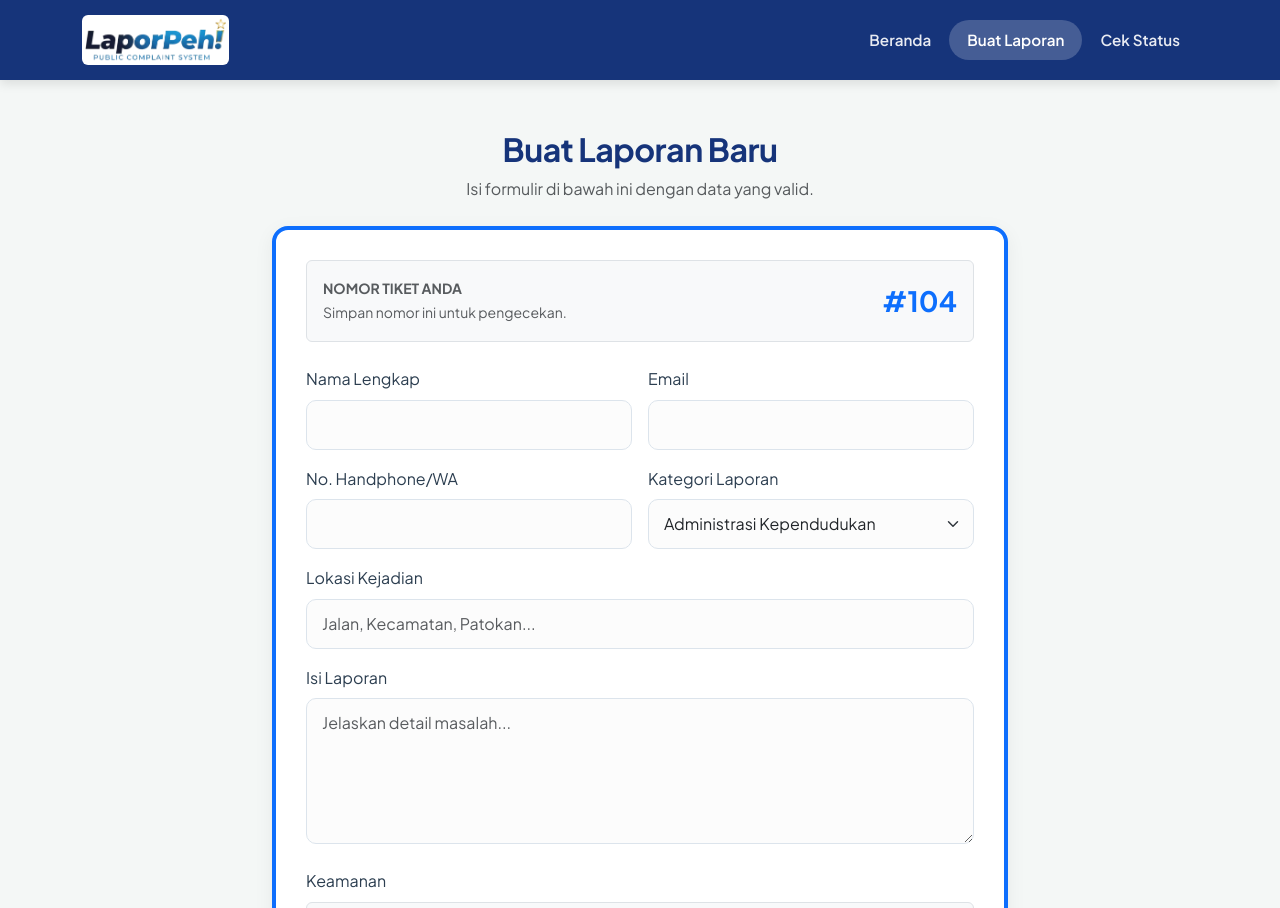
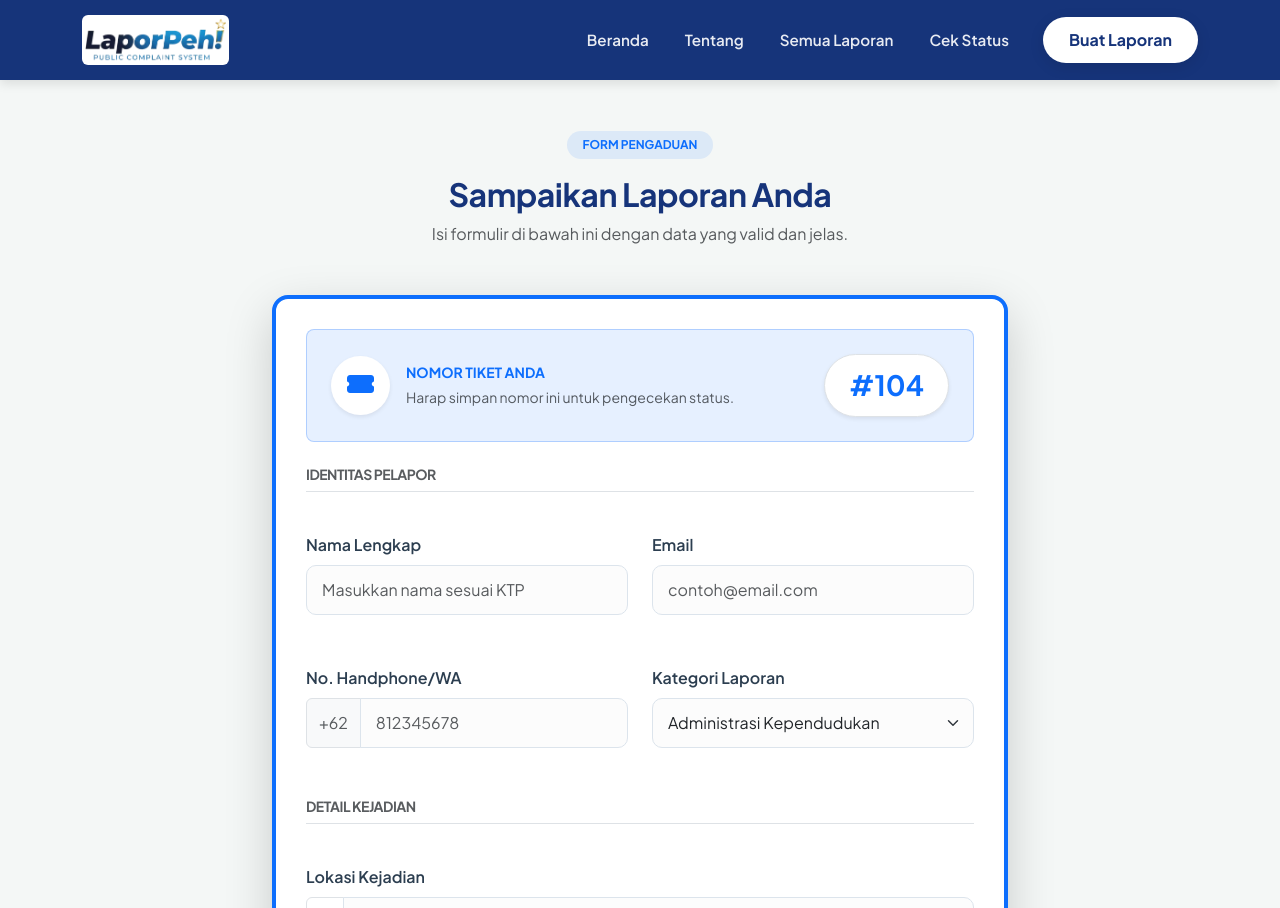
Before and after one commit to FadhilRizqi1/Sistem-Pengaduan-Masyarakat, a PHP site: page /lapor in a window 1280 px wide. Shown: the top 908 px of the page. Run offline with PHP 8.4, Linux system fonts and the light colour scheme; data comes from the database, SQL or seed files in the repository.

Commit message:
feat: update report interface

```diff
--- a/lapor.php
+++ b/lapor.php
@@ -15,6 +15,7 @@
     <link href="https://cdn.jsdelivr.net/npm/bootstrap@5.3.0/dist/css/bootstrap.min.css" rel="stylesheet">
     <link rel="stylesheet" href="https://cdnjs.cloudflare.com/ajax/libs/font-awesome/6.4.0/css/all.min.css">
     <link href="css/style.css" rel="stylesheet">
+    <link rel="stylesheet" href="css/animate.min.css">
 </head>
 
 <body>
@@ -30,8 +31,12 @@
             <div class="collapse navbar-collapse justify-content-end" id="navbarNav">
                 <ul class="navbar-nav align-items-center">
                     <li class="nav-item"><a class="nav-link" href="index">Beranda</a></li>
-                    <li class="nav-item"><a class="nav-link active" href="lapor">Buat Laporan</a></li>
+                    <li class="nav-item"><a class="nav-link" href="tentang">Tentang</a></li>
+                    <li class="nav-item"><a class="nav-link" href="feed">Semua Laporan</a></li>
                     <li class="nav-item"><a class="nav-link" href="lihat">Cek Status</a></li>
+                    <li class="nav-item ms-lg-3 mt-2 mt-lg-0">
+                        <a href="lapor" class="btn btn-nav-cta">Buat Laporan</a>
+                    </li>
                 </ul>
             </div>
         </div>
@@ -41,43 +46,64 @@
         <div class="row justify-content-center">
 
             <div class="col-lg-8">
-                <div class="text-center mb-4">
-                    <h2 class="fw-bold mb-2">Buat Laporan Baru</h2>
-                    <p class="text-muted">Isi formulir di bawah ini dengan data yang valid.</p>
+                <div class="text-center mb-5 animate__animated animate__fadeInDown">
+                    <span class="badge bg-primary bg-opacity-10 text-primary px-3 py-2 rounded-pill mb-3 fw-bold">FORM
+                        PENGADUAN</span>
+                    <h2 class="fw-bold mb-2">Sampaikan Laporan Anda</h2>
+                    <p class="text-muted">Isi formulir di bawah ini dengan data yang valid dan jelas.</p>
                 </div>
 
-                <div class="card-clean border-top border-4 border-primary">
+                <div
+                    class="card-clean border-top border-4 border-primary shadow-lg animate__animated animate__fadeInUp">
                     <form method="post" action="private/validasi.php">
-                        <div class="bg-light p-3 rounded mb-4 border d-flex justify-content-between align-items-center">
-                            <div>
-                                <small class="text-muted fw-bold d-block">NOMOR TIKET ANDA</small>
-                                <span class="text-muted small">Simpan nomor ini untuk pengecekan.</span>
+
+                        <div
+                            class="bg-primary bg-opacity-10 p-4 rounded-3 mb-4 border border-primary border-opacity-25 d-flex justify-content-between align-items-center flex-wrap gap-3">
+                            <div class="d-flex align-items-center">
+                                <div class="bg-white p-3 rounded-circle text-primary me-3 shadow-sm">
+                                    <i class="fa fa-ticket-alt fs-4"></i>
+                                </div>
+                                <div>
+                                    <small class="text-primary fw-bold d-block text-uppercase ls-1">Nomor Tiket
+                                        Anda</small>
+                                    <span class="text-muted small">Harap simpan nomor ini untuk pengecekan
+                                        status.</span>
+                                </div>
                             </div>
-                            <span class="text-primary fs-3 fw-bold">#<?php echo $max_id; ?></span>
-                            <input type="hidden" name="nomor" value="<?php echo $max_id; ?>">
+                            <div class="bg-white px-4 py-2 rounded-pill shadow-sm border">
+                                <span class="text-primary fs-3 fw-bold">#<?php echo $max_id; ?></span>
+                                <input type="hidden" name="nomor" value="<?php echo $max_id; ?>">
+                            </div>
                         </div>
 
-                        <div class="row g-3">
-                            <div class="col-md-6">
-                                <label class="form-label">Nama Lengkap</label>
-                                <input type="text" class="form-control" name="nama" value="<?= @$_GET['nama'] ?>"
-                                    required>
-                                <small class="text-danger"><?= @$_GET['namaError'] ?></small>
+                        <div class="row g-4">
+                            <div class="col-12">
+                                <h6 class="text-uppercase text-muted fw-bold small mb-3 border-bottom pb-2">Identitas
+                                    Pelapor</h6>
                             </div>
                             <div class="col-md-6">
-                                <label class="form-label">Email</label>
-                                <input type="email" class="form-control" name="email" value="<?= @$_GET['email'] ?>"
-                                    required>
-                                <small class="text-danger"><?= @$_GET['emailError'] ?></small>
+                                <label class="form-label fw-semibold">Nama Lengkap</label>
+                                <input type="text" class="form-control" name="nama" value="<?= @$_GET['nama'] ?>"
+                                    placeholder="Masukkan nama sesuai KTP" required>
+                                <small class="text-danger fw-bold ms-1"><?= @$_GET['namaError'] ?></small>
                             </div>
                             <div class="col-md-6">
-                                <label class="form-label">No. Handphone/WA</label>
-                                <input type="text" class="form-control" name="telpon" value="<?= @$_GET['telpon'] ?>"
-                                    required>
-                                <small class="text-danger"><?= @$_GET['telponError'] ?></small>
+                                <label class="form-label fw-semibold">Email</label>
+                                <input type="email" class="form-control" name="email" value="<?= @$_GET['email'] ?>"
+                                    placeholder="contoh@email.com" required>
+                                <small class="text-danger fw-bold ms-1"><?= @$_GET['emailError'] ?></small>
                             </div>
                             <div class="col-md-6">
-                                <label class="form-label">Kategori Laporan</label>
+                                <label class="form-label fw-semibold">No. Handphone/WA</label>
+                                <div class="input-group">
+                                    <span class="input-group-text bg-light text-muted">+62</span>
+                                    <input type="text" class="form-control" name="telpon"
+                                        value="<?= @$_GET['telpon'] ?>" placeholder="812345678" required>
+                                </div>
+                                <small class="text-danger fw-bold ms-1"><?= @$_GET['telponError'] ?></small>
+                            </div>
+                            <div class="col-md-6">
+                                <label class="form-label fw-semibold">Kategori Laporan</label>
                                 <select class="form-select" name="tujuan">
                                     <option value="1">Administrasi Kependudukan</option>
                                     <option value="2">Fasilitas Umum & Jalan</option>
@@ -85,41 +111,57 @@
                                     <option value="4">Lainnya</option>
                                 </select>
                             </div>
+
+                            <div class="col-12 mt-4">
+                                <h6 class="text-uppercase text-muted fw-bold small mb-3 border-bottom pb-2">Detail
+                                    Kejadian</h6>
+                            </div>
+
                             <div class="col-12">
-                                <label class="form-label">Lokasi Kejadian</label>
-                                <input type="text" class="form-control" name="alamat"
-                                    placeholder="Jalan, Kecamatan, Patokan..." value="<?= @$_GET['alamat'] ?>" required>
-                                <small class="text-danger"><?= @$_GET['alamatError'] ?></small>
+                                <label class="form-label fw-semibold">Lokasi Kejadian</label>
+                                <div class="input-group">
+                                    <span class="input-group-text bg-white"><i
+                                            class="fa fa-map-marker-alt text-danger"></i></span>
+                                    <input type="text" class="form-control" name="alamat"
+                                        placeholder="Nama Jalan, Desa/Kelurahan, Patokan..."
+                                        value="<?= @$_GET['alamat'] ?>" required>
+                                </div>
+                                <small class="text-danger fw-bold ms-1"><?= @$_GET['alamatError'] ?></small>
                             </div>
                             <div class="col-12">
-                                <label class="form-label">Isi Laporan</label>
-                                <textarea class="form-control" name="pengaduan" rows="5"
-                                    placeholder="Jelaskan detail masalah..."
+                                <label class="form-label fw-semibold">Isi Laporan</label>
+                                <textarea class="form-control" name="pengaduan" rows="6"
+                                    placeholder="Jelaskan detail masalah, waktu kejadian, dan pihak yang terlibat..."
                                     required><?= @$_GET['pengaduan'] ?></textarea>
-                                <small class="text-danger"><?= @$_GET['pengaduanError'] ?></small>
+                                <small class="text-danger fw-bold ms-1"><?= @$_GET['pengaduanError'] ?></small>
                             </div>
 
                             <div class="col-12 mt-4">
-                                <label class="form-label">Keamanan</label>
-                                <div class="d-flex align-items-center bg-light p-2 rounded border">
-                                    <img src="private/captcha.php" alt="Captcha" class="rounded me-3 border bg-white">
-                                    <input type="text" class="form-control border-0 bg-transparent" name="captcha"
-                                        placeholder="Ketik kode captcha" required>
+                                <div class="p-3 bg-light rounded border">
+                                    <label class="form-label fw-bold mb-2">Verifikasi Keamanan</label>
+                                    <div class="d-flex align-items-center flex-wrap gap-3">
+                                        <div class="bg-white p-2 border rounded shadow-sm">
+                                            <img src="private/captcha.php" alt="Captcha" class="rounded">
+                                        </div>
+                                        <input type="text" class="form-control border bg-white" name="captcha"
+                                            placeholder="Ketik kode captcha di sini" required style="max-width: 250px;">
+                                    </div>
+                                    <small class="text-danger fw-bold ms-1"><?= @$_GET['captchaError'] ?></small>
                                 </div>
-                                <small class="text-danger"><?= @$_GET['captchaError'] ?></small>
                             </div>
                         </div>
 
-                        <div class="d-grid mt-4">
-                            <button type="submit" name="submit" class="btn btn-primary-custom btn-lg">
-                                Kirim Laporan Sekarang
+                        <div class="d-grid mt-5">
+                            <button type="submit" name="submit" class="btn btn-primary-custom btn-lg py-3 shadow">
+                                <i class="fa fa-paper-plane me-2"></i> Kirim Laporan Sekarang
                             </button>
                         </div>
                     </form>
                 </div>
 
-                <div class="text-center mt-4 text-muted small">
-                    <i class="fa fa-lock me-1"></i> Data pelapor dijamin kerahasiaannya.
+                <div class="text-center mt-4 text-muted small d-flex justify-content-center align-items-center">
+                    <i class="fa fa-lock me-2 text-success"></i> Data pelapor dijamin kerahasiaannya dan dilindungi
+                    undang-undang.
                 </div>
             </div>
         </div>
@@ -130,20 +172,24 @@
             <div class="row gy-4">
                 <div class="col-lg-5">
                     <img src="images/TeksLogoFix.png" alt="Logo Footer" class="footer-logo-img">
-                    <p class="footer-desc pe-lg-5">Layanan aspirasi masyarakat.</p>
+                    <p class="footer-desc pe-lg-5 text-white-50">Layanan aspirasi dan pengaduan masyarakat Palembang
+                        yang terpercaya, transparan, dan akuntabel.</p>
                 </div>
                 <div class="col-lg-3 offset-lg-1 footer-links">
-                    <h5 class="footer-heading">Menu</h5>
+                    <h5 class="footer-heading">Navigasi</h5>
                     <a href="index">Beranda</a>
-                    <a href="lapor">Buat Laporan</a>
+                    <a href="tentang">Tentang Kami</a>
+                    <a href="feed">Semua Laporan</a>
                     <a href="lihat">Cek Status</a>
                 </div>
                 <div class="col-lg-3 footer-links">
-                    <h5 class="footer-heading">Kontak</h5>
-                    <a href="#">help@laporpeh.id</a>
+                    <h5 class="footer-heading">Hubungi Kami</h5>
+                    <a href="#"><i class="fa fa-map-marker-alt me-2 text-warning"></i> Jl. Merdeka No. 1</a>
+                    <a href="#"><i class="fa fa-envelope me-2 text-warning"></i> help@laporpeh.id</a>
+                    <a href="#"><i class="fa fa-phone me-2 text-warning"></i> (0711) 123456</a>
                 </div>
             </div>
-            <div class="border-top border-secondary border-opacity-25 mt-4 pt-4 text-center text-white-50 small">
+            <div class="border-top border-white border-opacity-10 mt-5 pt-4 text-center text-white-50 small">
                 &copy; 2025 LaporPeh! All Rights Reserved.
             </div>
         </div>
```
